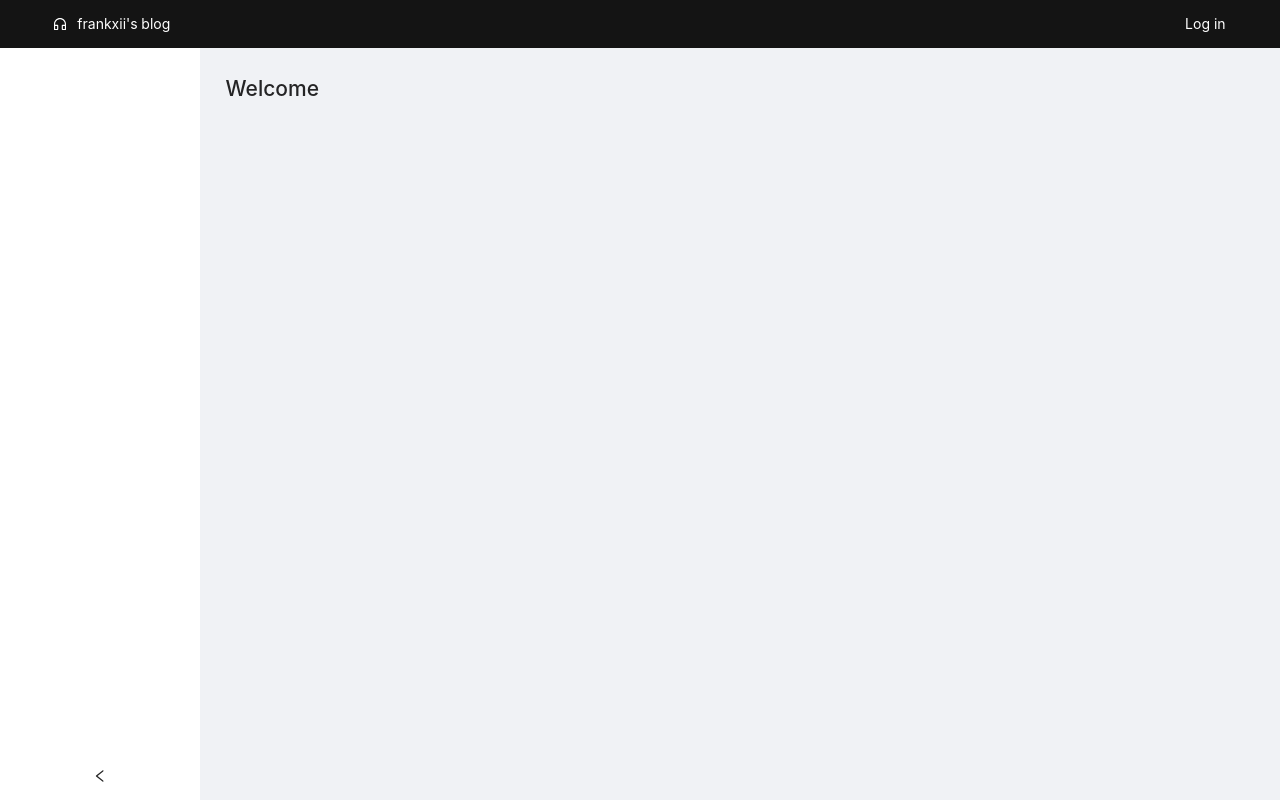
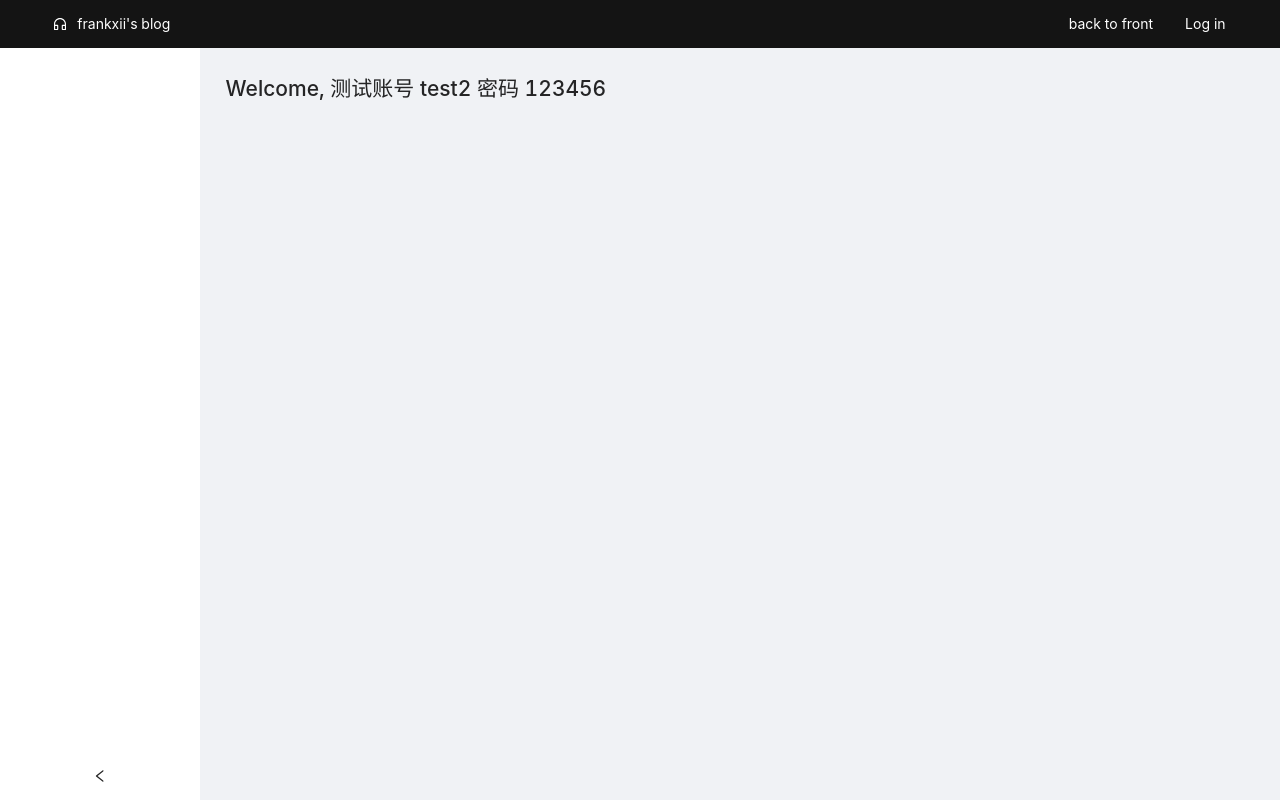
Before and after one commit to frankxii/blog-frontend, a React (Create React App) app: page /back in a window 1280 px wide. Built offline with nearby package versions, Linux system fonts and the light colour scheme.

Commit message:
新增 back to front 链接，增加测试账号信息

```diff
--- a/src/component/Login.tsx
+++ b/src/component/Login.tsx
@@ -21,7 +21,7 @@ export default function Login() {
             form.resetFields()
             localStorage.setItem('token', data.token)
             localStorage.setItem('username', data.username)
-            setTimeout(()=>window.location.reload(),1000)
+            setTimeout(() => window.location.reload(), 1000)
           }
         })
     }
@@ -57,6 +57,11 @@ export default function Login() {
 
   const LogOut = (
     <div>
+      <Button
+        style={{color: "white"}}
+        type="link"
+        onClick={() => window.location.href = "/front"}
+      >back to front</Button>
       <Avatar
         style={{backgroundColor: "#141414", marginBottom: 4}}
         shape="square"
@@ -76,11 +81,18 @@ export default function Login() {
 
 
   const LoginLink =
-    <Button
-      style={{color: "white"}}
-      type="link"
-      onClick={() => setLoginClicked(true)}
-    >Log in</Button>
+    <div>
+      <Button
+        style={{color: "white"}}
+        type="link"
+        onClick={() => window.location.href = "/front"}
+      >back to front</Button>
+      <Button
+        style={{color: "white"}}
+        type="link"
+        onClick={() => setLoginClicked(true)}
+      >Log in</Button>
+    </div>
 
 
   if (hasLogin) return LogOut
--- /dev/null
+++ b/src/page/back/BackIndex.tsx
@@ -0,0 +1,5 @@
+import React from "react"
+
+export default function () {
+  return <h1>Welcome, 测试账号 test2 密码 123456</h1>
+}
--- a/src/page/back/BackPage.tsx
+++ b/src/page/back/BackPage.tsx
@@ -2,7 +2,6 @@ import React from 'react'
 import {Route, Switch} from "react-router-dom"
 import {Layout, Row, Col} from "antd"
 
-import Welcome from "../front/Welcome"
 import Siderbar from "./Siderbar"
 import ArticleList from "./blog/ArticleList"
 import CategoryList from "./blog/CategoryList"
@@ -11,6 +10,7 @@ import GroupList from "./system/GroupList"
 import UserList from "./system/UserList"
 import Login from "../../component/Login"
 import SiteLogo from "../../component/SiteLogo"
+import BackIndex from "./BackIndex"
 
 const {Content, Sider} = Layout
 export default function BackPage(props: any) {
@@ -41,12 +41,12 @@ export default function BackPage(props: any) {
         <Content style={{
           paddingLeft: "2vw",
           width: "100vw",
-          height:"94vh",
+          height: "94vh",
           paddingTop: "3vh",
           paddingRight: "1vh"
         }}>
           <Switch>
-            <Route exact path={`${props.match.path}`} component={Welcome}/>
+            <Route exact path={`${props.match.path}`} component={BackIndex}/>
             {/*权限相关*/}
             <Route path={`${props.match.path}/system/user`} component={UserList}/>
             <Route path={`${props.match.path}/system/group`} component={GroupList}/>
```
